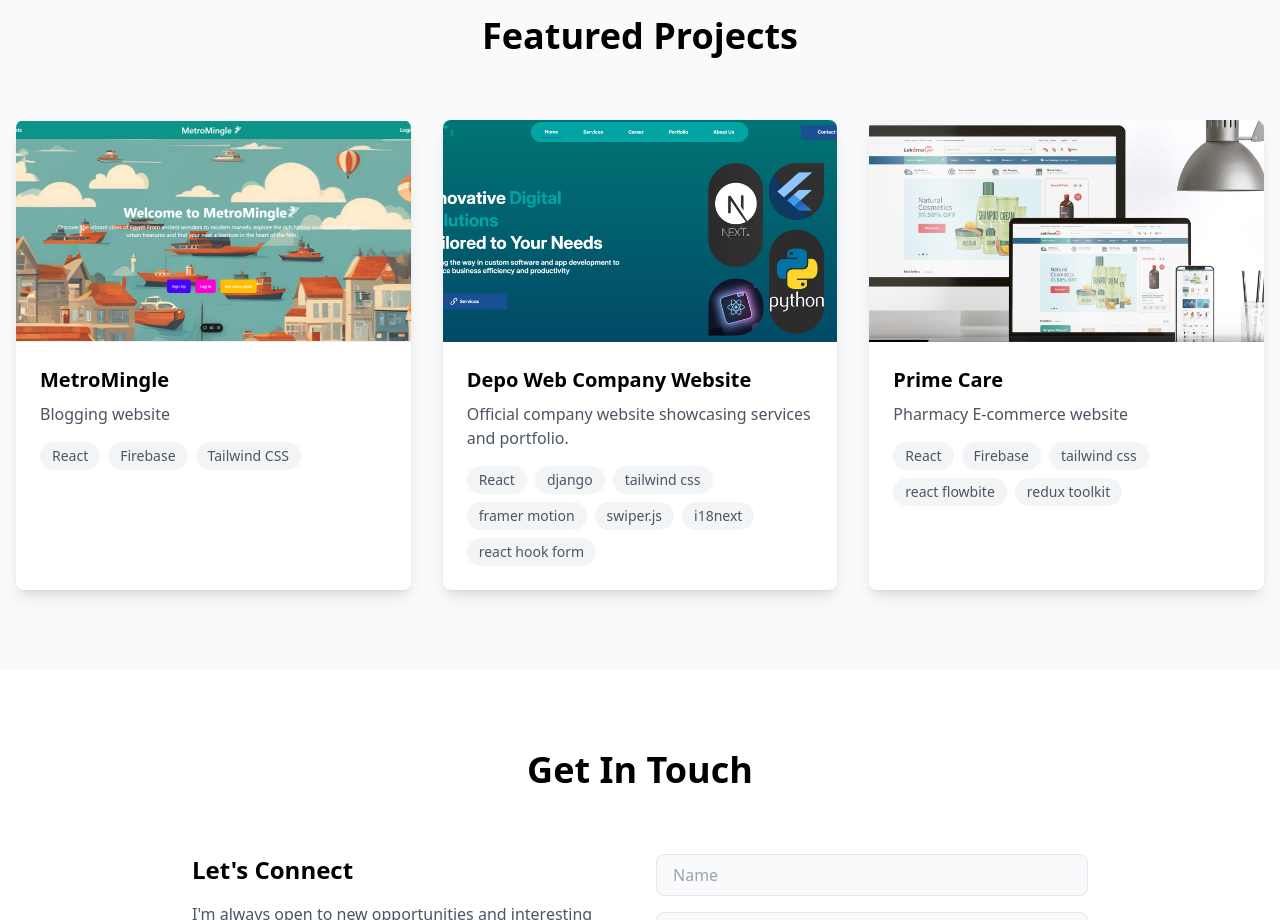
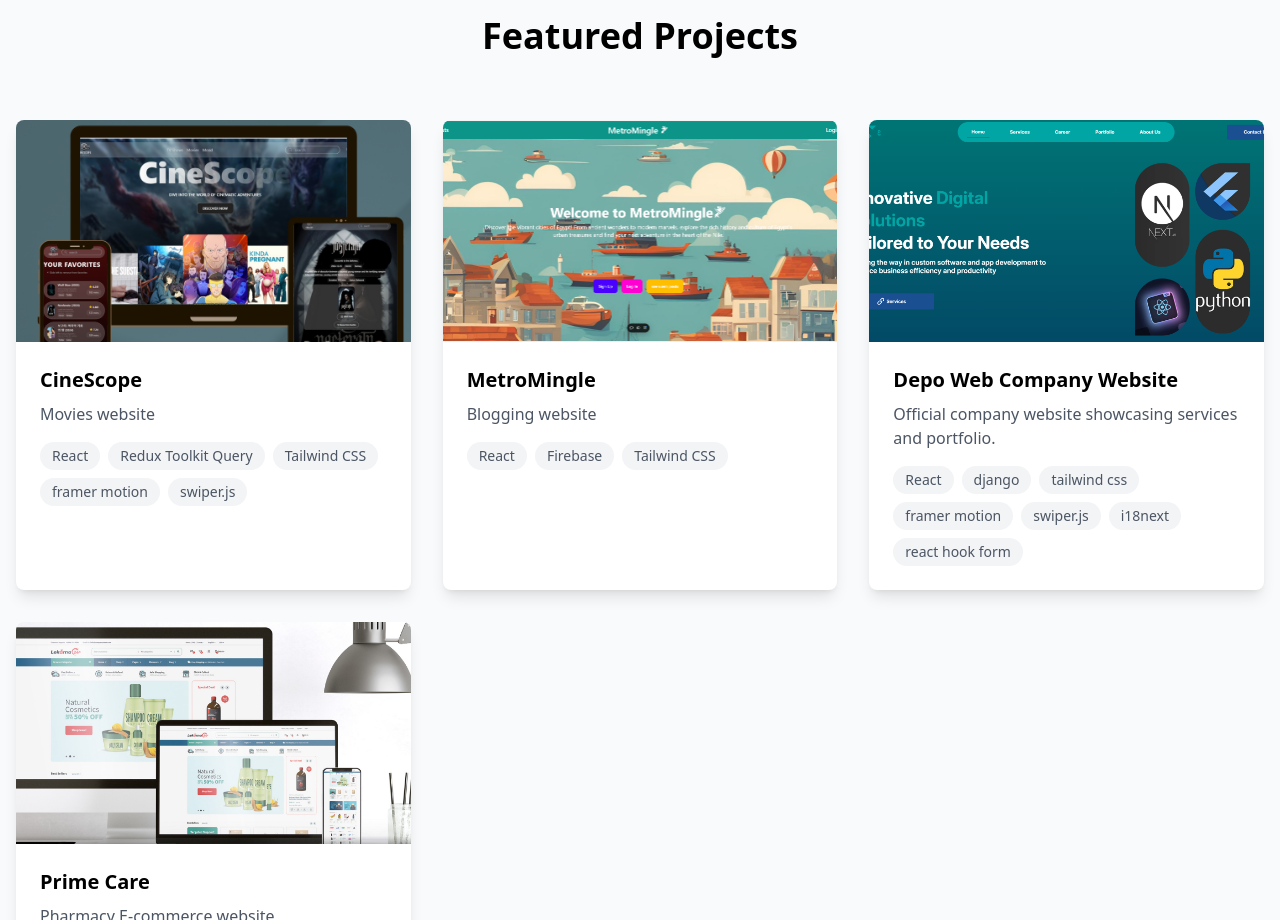
Before and after one commit to omargad2211/Portfolio, a React (Vite) app: page / in a window 1280 px wide. Shown: the part 1680-2600 px from the top of the page. Built offline with nearby package versions, Linux system fonts and the light colour scheme.

Commit message:
feat: add new project

```diff
--- a/src/portfolio/components/projects.jsx
+++ b/src/portfolio/components/projects.jsx
@@ -6,6 +6,22 @@ import { useInViewAnimation } from "../hooks/use-in-view";
 
 export function Projects() {
   const projects = [
+    {
+      title: "CineScope",
+      description: "Movies website",
+      image: "images/cinescope-mockup.png",
+      tags: [
+        "React",
+        "Redux Toolkit Query",
+        "Tailwind CSS",
+        "framer motion",
+        "swiper.js",
+      ],
+      links: {
+        github: "https://github.com/omargad2211/Cinescope.git",
+        live: "https://cinescope-ten.vercel.app/ ",
+      },
+    },
     {
       title: "MetroMingle",
       description: "Blogging website",
@@ -95,7 +111,7 @@ export function Projects() {
         <div className="grid md:grid-cols-2 lg:grid-cols-3 gap-8">
           {projects.map((project, index) => (
             <motion.div
-              key={project.title}
+              key={project.title + index}
               variants={itemVariants}
               className="rounded-lg overflow-hidden bg-white shadow-lg hover:shadow-xl transition-shadow"
             >
```
Also changed, not shown: public/images/cinescope-mockup.png (added).
